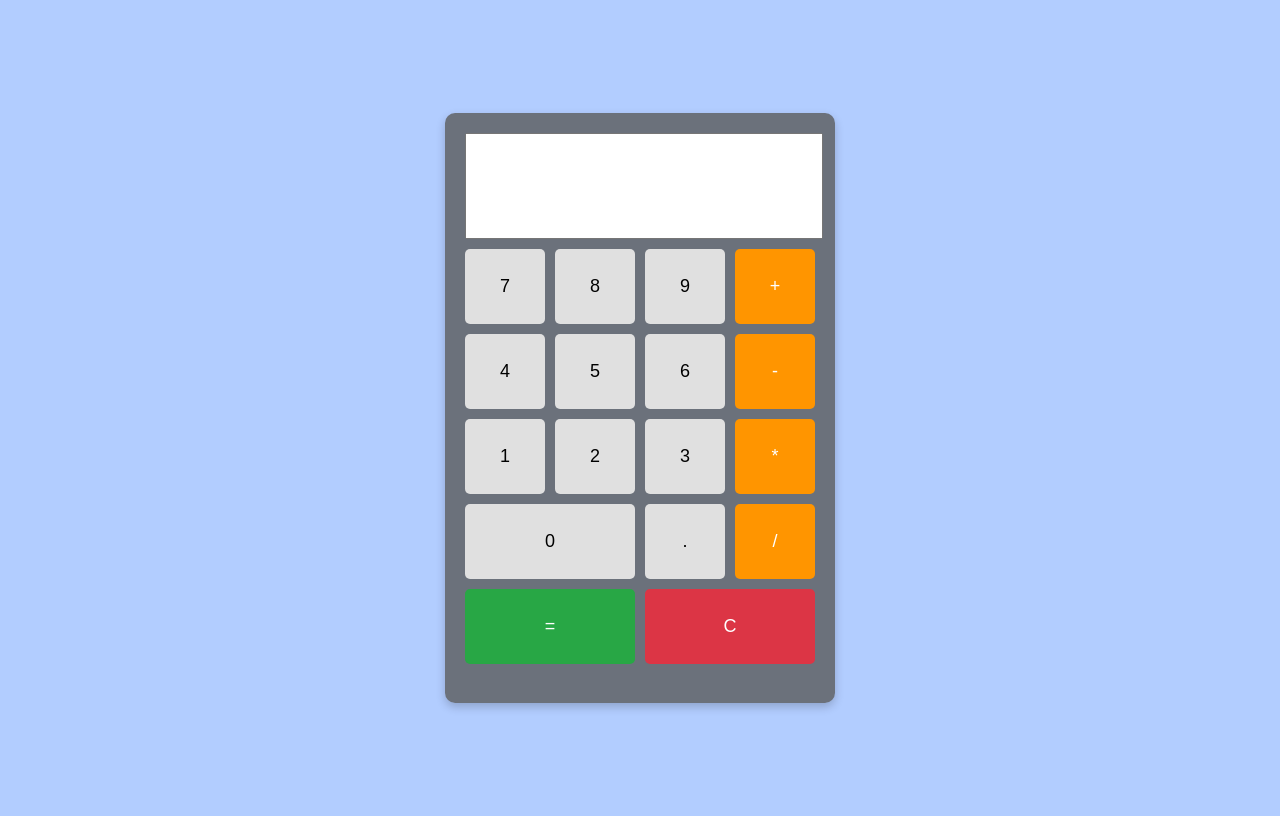
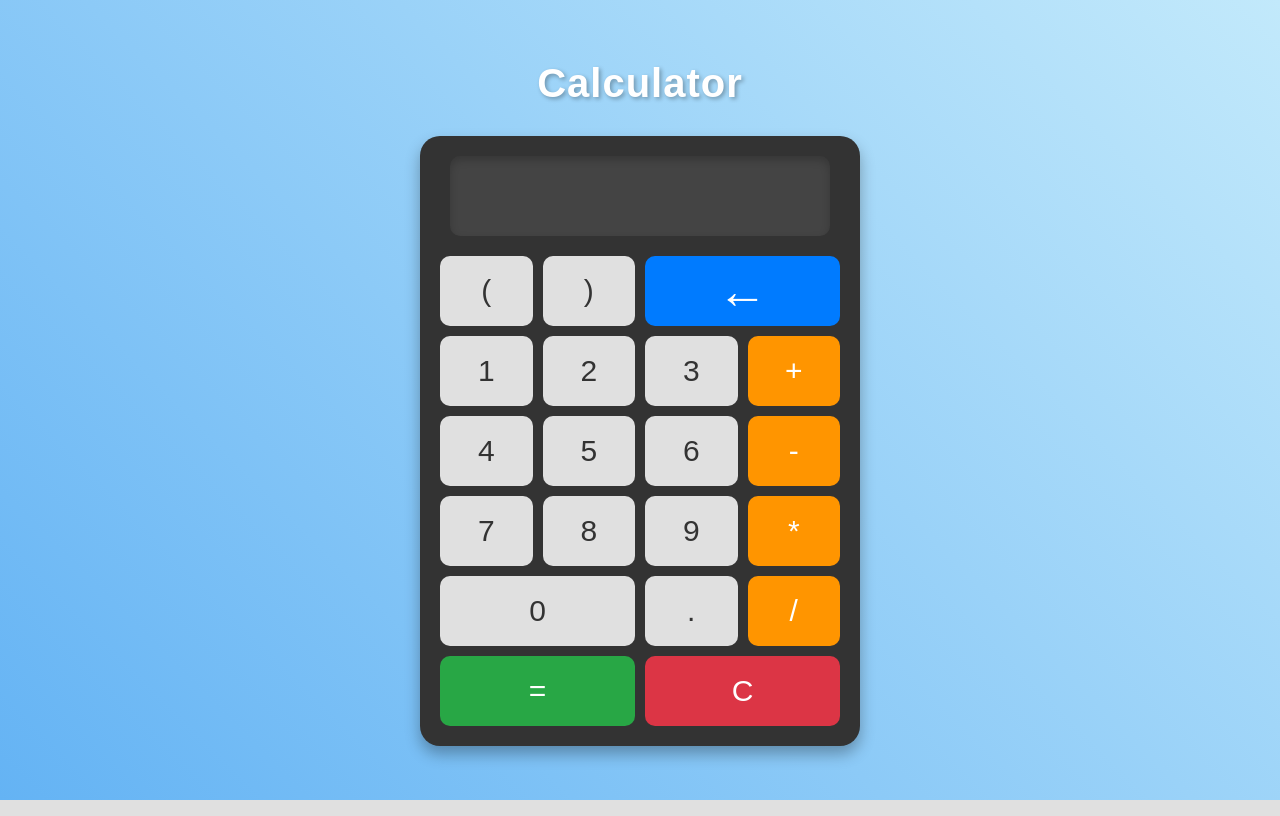
Before and after one commit to Czerw0/Calculator_we_app, a Django app: page / in a window 1280 px wide. Run offline with Django 4.2, Linux system fonts and the light colour scheme.

Commit message:
version 1.2

```diff
--- a/calculator/templates/calculator/calculate.html
+++ b/calculator/templates/calculator/calculate.html
@@ -2,81 +2,160 @@
 <html lang="en">
 <head>
   <meta charset="UTF-8" />
-  <meta name="viewport" content="width=device-width, initial-scale=1.5" />
+  <meta name="viewport" content="width=device-width, initial-scale=1.0" />
   <title>Calculator</title>
   <style>
     body {
-      font-family: Arial, sans-serif;
+      font-family: 'Arial', sans-serif;
       display: flex;
+      flex-direction: column;
       justify-content: center;
       align-items: center;
       height: 100vh;
-      background-color:rgba(162, 195, 255, 0.82);
+      margin: 0;
+      background: linear-gradient(45deg, #64b3f4, #c2e9fb);
     }
+
+    .title {
+      font-size: 40px;
+      font-weight: bold;
+      color: #ffffff;
+      margin-bottom: 30px;
+      text-shadow: 2px 2px 4px rgba(0, 0, 0, 0.3);
+      letter-spacing: 1px;
+    }
+
     .calculator {
-      width: 350px;
-      height: 550px;
-      background-color: rgba(90, 90, 90, 0.8);
+      width: 400px;
+      background-color: #333;
       padding: 20px;
+      border-radius: 20px;
+      box-shadow: 0px 8px 15px rgba(0, 0, 0, 0.3);
+      text-align: center;
+      margin-bottom: 20px;
+    }
+
+    #display {
+      width: 90%;
+      height: 60px;
+      font-size: 34px;
+      padding: 10px;
+      margin-bottom: 20px;
+      background-color: #444;
+      color: white;
+      border: none;
       border-radius: 10px;
-      box-shadow: 0px 4px 10px rgba(0, 0, 0, 0.2);
-      text-align: center;
+      text-align: right;
+      box-shadow: inset 0 4px 8px rgba(0, 0, 0, 0.2);
     }
-    input {
-      width: 100%;
-      height: 100px;
-      font-size: 24px;
-      text-align: right;
-      margin-bottom: 10px;
-    }
+
     .buttons {
       display: grid;
       grid-template-columns: repeat(4, 1fr);
       gap: 10px;
     }
+
     button {
-      width: 100%;
-      height: 75px;
-      font-size: 18px;
+      height: 70px;
+      font-size: 30px;
+      border-radius: 10px;
+      background-color: #e0e0e0;
       border: none;
-      background-color: #e0e0e0;
+      color: #333;
       cursor: pointer;
-      border-radius: 5px;
+      transition: background-color 0.2s ease, transform 0.2s ease;
     }
-    button.zero {
-      grid-column: span 2;
-      height: 75px;
-      font-size: 18px;
-      border: none;
-      background-color: #e0e0e0;
-      cursor: pointer;
-      border-radius: 5px;
+
+    button:hover {
+      background-color: #ccc;
+      transform: scale(1.05);
     }
-    button.operator {
+
+    .operator {
       background-color: #ff9500;
       color: white;
     }
-    button.equals {
+
+    .operator:hover {
+      background-color: #ff7f00;
+    }
+
+    .equals {
       background-color: #28a745;
       color: white;
       grid-column: span 2;
     }
-    button.clear {
+
+    .equals:hover {
+      background-color: #218838;
+    }
+
+    .clear {
       background-color: #dc3545;
       color: white;
       grid-column: span 2;
     }
+
+    .clear:hover {
+      background-color: #c82333;
+    }
+
+    .zero {
+      grid-column: span 2;
+    }
+
+    .backspace {
+      grid-column: span 2;
+      background-color: #007bff;
+      color: white;
+      font-size: 50px;
+      display: flex;
+      justify-content: center;
+      align-items: center;
+    }
+
+    /* History section styling */
+    .history {
+      width: 400px;
+      background: #fff;
+      padding: 15px;
+      border-radius: 10px;
+      box-shadow: 0px 4px 10px rgba(0,0,0,0.2);
+      margin-top: 20px;
+      max-height: 200px;
+      overflow-y: auto;
+    }
+    .history h3 {
+      margin-top: 0;
+      color: #333;
+    }
+    .history ul {
+      list-style-type: none;
+      padding: 0;
+      margin: 0;
+      color: #333;
+    }
+    .history li {
+      padding: 5px 0;
+      border-bottom: 1px solid #ddd;
+    }
   </style>
 </head>
 <body>
+  <h1 class="title">Calculator</h1>
+
   <div class="calculator">
     <div>
       <input type="text" id="display" name="expression" value="" readonly>
     </div>
     <div class="buttons">
-        <button type="button" onclick="appendToDisplay('7')">7</button>
-        <button type="button" onclick="appendToDisplay('8')">8</button>
-        <button type="button" onclick="appendToDisplay('9')">9</button>
+      <button type="button" onclick="appendToDisplay('(')">(</button>
+      <button type="button" onclick="appendToDisplay(')')">)</button>
+      <button type="button" class="backspace" onclick="backspace()">←</button>
+
+      <button type="button" onclick="appendToDisplay('1')">1</button>
+      <button type="button" onclick="appendToDisplay('2')">2</button>
+      <button type="button" onclick="appendToDisplay('3')">3</button>
       <button type="button" class="operator" onclick="appendToDisplay('+')">+</button>
 
       <button type="button" onclick="appendToDisplay('4')">4</button>
@@ -84,9 +163,9 @@
       <button type="button" onclick="appendToDisplay('6')">6</button>
       <button type="button" class="operator" onclick="appendToDisplay('-')">-</button>
 
-        <button type="button" onclick="appendToDisplay('1')">1</button>
-        <button type="button" onclick="appendToDisplay('2')">2</button>
-        <button type="button" onclick="appendToDisplay('3')">3</button>
+      <button type="button" onclick="appendToDisplay('7')">7</button>
+      <button type="button" onclick="appendToDisplay('8')">8</button>
+      <button type="button" onclick="appendToDisplay('9')">9</button>
       <button type="button" class="operator" onclick="appendToDisplay('*')">*</button>
 
       <button type="button" class="zero" onclick="appendToDisplay('0')">0</button>
```
Also changed, not shown: db.sqlite3. Lines whose indentation alone changed are shown as unchanged.
